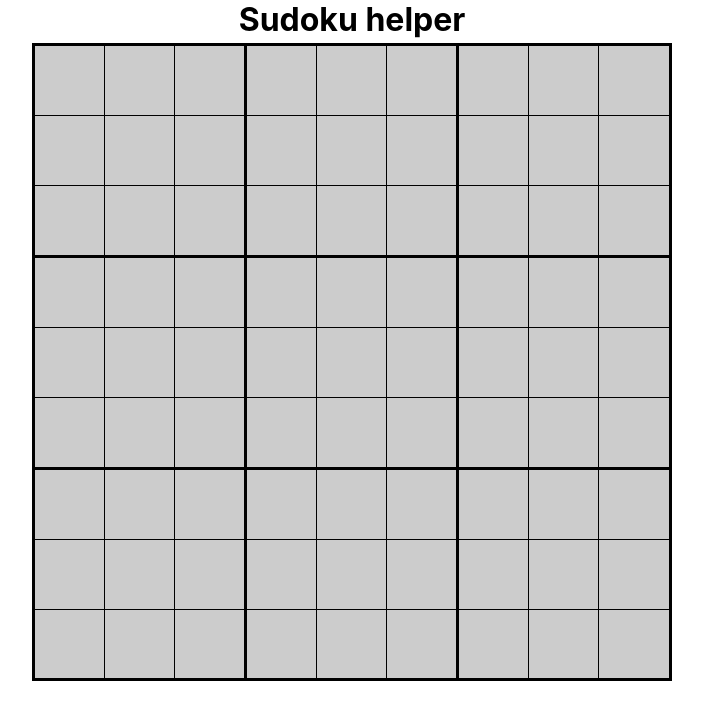
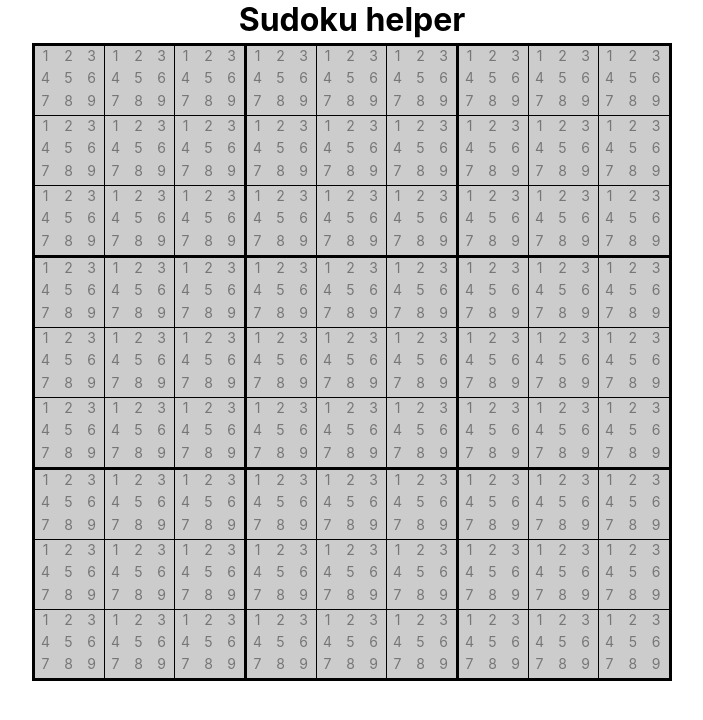
Before and after one commit to CrafterKolyan/sudoku-helper, a Jekyll site: the page built from index.html, in a window 1280 px wide. Shown: the top 720 px of the page, without its empty margins (288-991 px from the left). Built offline with Jekyll 4.4.1, drawn with Linux system fonts in a browser that asks for light colours; some of the changed lines change nothing that is shown.

Commit message:
Add possible candidates UI

```diff
--- a/css/main.css
+++ b/css/main.css
@@ -72,6 +72,10 @@ textarea {
 }
 
 .hidden {
+    visibility: hidden;
+}
+
+.display-none {
     display: none;
 }
 
@@ -129,19 +133,20 @@ textarea {
     top: -1px;
 }
 
-.sudoku-cell-content {
+.sudoku-cell-value {
     width: 100%;
     height:100%;
-    background-color: #ccc;
-    border: 0px;
-    margin: 0px;
-    text-align: center;
     display: grid;
     align-items: center;
 }
 
-.sudoku-cell-selected {
-    border: 3px ridge #5897fc;
+.sudoku-cell-content {
+    width: 100%;
+    height:100%;
+    border: 0px;
+    margin: 0px;
+    display: grid;
+    align-items: center;
 }
 
 .sudoku-cell-input {
@@ -156,10 +161,6 @@ textarea {
     color: red
 }
 
-.sudoku-cell-content:focus {
-    outline: none;
-}
-
 /* Remove arrows from input fields */
 .sudoku-cell-content::-webkit-outer-spin-button,
 .sudoku-cell-content::-webkit-inner-spin-button {
--- a/js/main.js
+++ b/js/main.js
@@ -65,6 +65,14 @@ class Ids {
     static cell(row, col) {
         return "cell-" + row.toString() + "-" + col.toString()
     }
+
+    static cellValue(row, col) {
+        return "cell-value-" + row.toString() + "-" + col.toString()
+    }
+
+    static cellCandidate(row, col, innerRow, innerCol) {
+        return "cell-candidate-" + row.toString() + "-" + col.toString() + "-" + innerRow.toString() + "-" + innerCol.toString()
+    }
 }
 
 class Sudoku {
@@ -120,14 +128,18 @@ class Sudoku {
 
     static setCellNoRecompute(row, col, value) {
         let div = document.getElementById(Ids.cell(row, col))
+        let valueDiv = document.getElementById(Ids.cellValue(row, col))
         if (value !== 0) {
-            div.innerText = value.toString()
+            valueDiv.innerText = value.toString()
             div.classList.add("sudoku-cell-input")
             div.classList.remove("sudoku-cell-computed")
+            this.hideCellCandidates(row, col)
+            this.setCellCandidates(row, col, [])
         } else {
-            div.innerText = ""
+            valueDiv.innerText = ""
             div.classList.add("sudoku-cell-computed")
             div.classList.remove("sudoku-cell-input")
+            this.showCellCandidates(row, col)
         }
         this.sudokuInput.matrix[row][col] = value
     }
@@ -139,11 +151,45 @@ class Sudoku {
     }
 
     static setCellComputed(row, col, value) {
-        let div = document.getElementById(Ids.cell(row, col))
+        let valueDiv = document.getElementById(Ids.cellValue(row, col))
         if (value !== 0) {
-            div.innerText = value.toString()
+            valueDiv.innerText = value.toString()
+            this.setCellCandidates(row, col, [])
+            this.hideCellCandidates(row, col)
         } else {
-            div.innerText = ""
+            valueDiv.innerText = ""
+            this.showCellCandidates(row, col)
+        }
+    }
+
+    static showCellCandidates(row, col) {
+        for (let i = 0; i < this.sudokuN; ++i) {
+            for (let j = 0; j < this.sudokuN; ++j) {
+                let candidateDiv = document.getElementById(Ids.cellCandidate(row, col, i, j))
+                candidateDiv.classList.remove("display-none")
+            }
+        }
+    }
+
+    static hideCellCandidates(row, col) {
+        for (let i = 0; i < this.sudokuN; ++i) {
+            for (let j = 0; j < this.sudokuN; ++j) {
+                let candidateDiv = document.getElementById(Ids.cellCandidate(row, col, i, j))
+                candidateDiv.classList.add("display-none")
+            }
+        }
+    }
+
+    static setCellCandidates(row, col, candidates) {
+        for (let i = 0; i < this.sudokuN; ++i) {
+            for (let j = 0; j < this.sudokuN; ++j) {
+                let candidateDiv = document.getElementById(Ids.cellCandidate(row, col, i, j))
+                if (candidates.includes(i * this.sudokuN + j + 1)) {
+                    candidateDiv.classList.remove("hidden")
+                } else {
+                    candidateDiv.classList.add("hidden")
+                }
+            }
         }
     }
 
@@ -288,15 +334,21 @@ class Sudoku {
                 }
             }
         }
-        return sudoku
+        return [sudoku, possibleValuesForCells]
     }
 
     static solveSudokuAndFillCells() {
-        let sudoku = this.solveSudoku()
+        let [sudoku, possibleValuesForCells] = this.solveSudoku()
         for (let i = 0; i < this.sudokuSize; ++i) {
             for (let j = 0; j < this.sudokuSize; ++j) {
                 if (this.sudokuInput.matrix[i][j] === 0) {
-                    this.setCellComputed(i, j, sudoku.matrix[i][j])
+                    const candidates = possibleValuesForCells.matrix[i][j]
+                    this.setCellCandidates(i, j, candidates)
+                    if (candidates.length === 0) {
+                        this.setCellComputed(i, j, sudoku.matrix[i][j])
+                    } else {
+                        this.setCellComputed(i, j, 0)
+                    }
                 }
             }
         }
@@ -318,6 +370,8 @@ class Elements {
             hDividerWidth = sudokuCellSizePx * Sudoku.sudokuSize + 2 * (Sudoku.sudokuN - 1) + 6
         }
         const fontSize = Math.floor(sudokuCellSizePx * 0.5)
+        const candidateFontSize = Math.floor((sudokuCellSizePx * 0.6) / Sudoku.sudokuN)
+        const borderSelectedSize = Math.floor(sudokuCellSizePx * 0.05)
         return `
         .sudoku-cell {
             border-top: 1px solid black;
@@ -325,6 +379,20 @@ class Elements {
             height: ${sudokuCellSizePx}px;
             width: ${sudokuCellSizePx}px;
             font-size: ${fontSize}px;
+            display: grid;
+            align-items: center;
+            background-color: #ccc;
+            text-align: center;
+        }
+
+        .sudoku-cell-candidate {
+            height: ${(sudokuCellSizePx * 0.9) / Sudoku.sudokuN}px;
+            width: ${(sudokuCellSizePx * 0.9) / Sudoku.sudokuN}px;
+            font-size: ${candidateFontSize}px;
+        }
+
+        .sudoku-cell-selected {
+            border: ${borderSelectedSize}px ridge #5897fc;
         }
 
         .sudoku-row > .sudoku-cell:first-child {
@@ -456,10 +524,33 @@ class Elements {
         return this._sudokuHiddenInput
     }
 
+    static sudokuTableCellValue(row, col) {
+        const div = document.createElement("div")
+        div.className = "sudoku-cell-value"
+        div.id = Ids.cellValue(row, col)
+        return div
+    }
+
+    static sudokuTableCellCandidate(row, col, innerRow, innerCol) {
+        const div = document.createElement("div")
+        div.id = Ids.cellCandidate(row, col, innerRow, innerCol)
+        div.className = "sudoku-cell-candidate"
+        div.style.setProperty("grid-row", (innerRow + 1).toString())
+        div.style.setProperty("grid-column", (innerCol + 1).toString())
+        div.innerText = (innerRow * Sudoku.sudokuN + innerCol + 1).toString()
+        return div
+    }
+
     static sudokuTableCellContent(row, col) {
         const div = document.createElement("div")
         div.className = "sudoku-cell-content sudoku-cell-computed"
         div.id = Ids.cell(row, col)
+        div.appendChild(this.sudokuTableCellValue(row, col))
+        for (let i = 0; i < Sudoku.sudokuN; ++i) {
+            for (let j = 0; j < Sudoku.sudokuN; ++j) {
+                div.appendChild(this.sudokuTableCellCandidate(row, col, i, j))
+            }
+        }
         div.addEventListener("click", () => {
             this._setActiveCell(row, col)
         })
```
